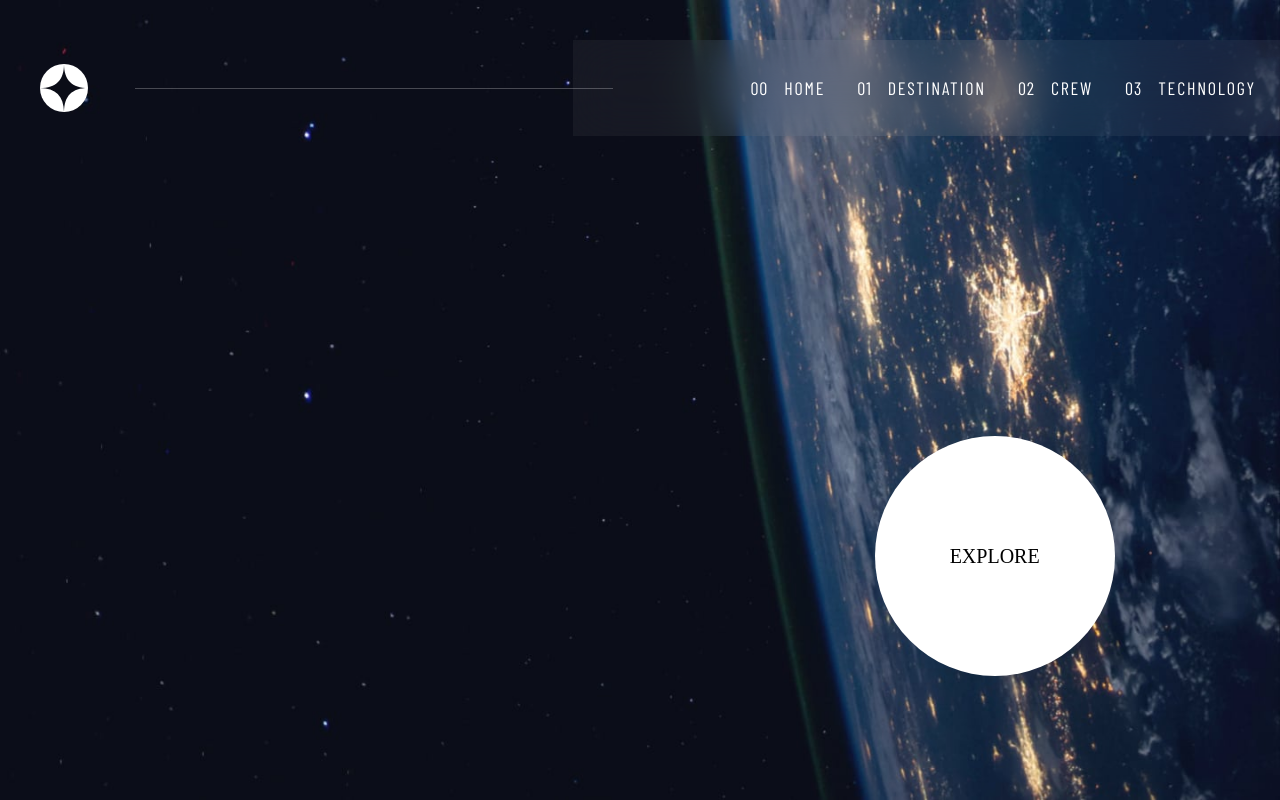
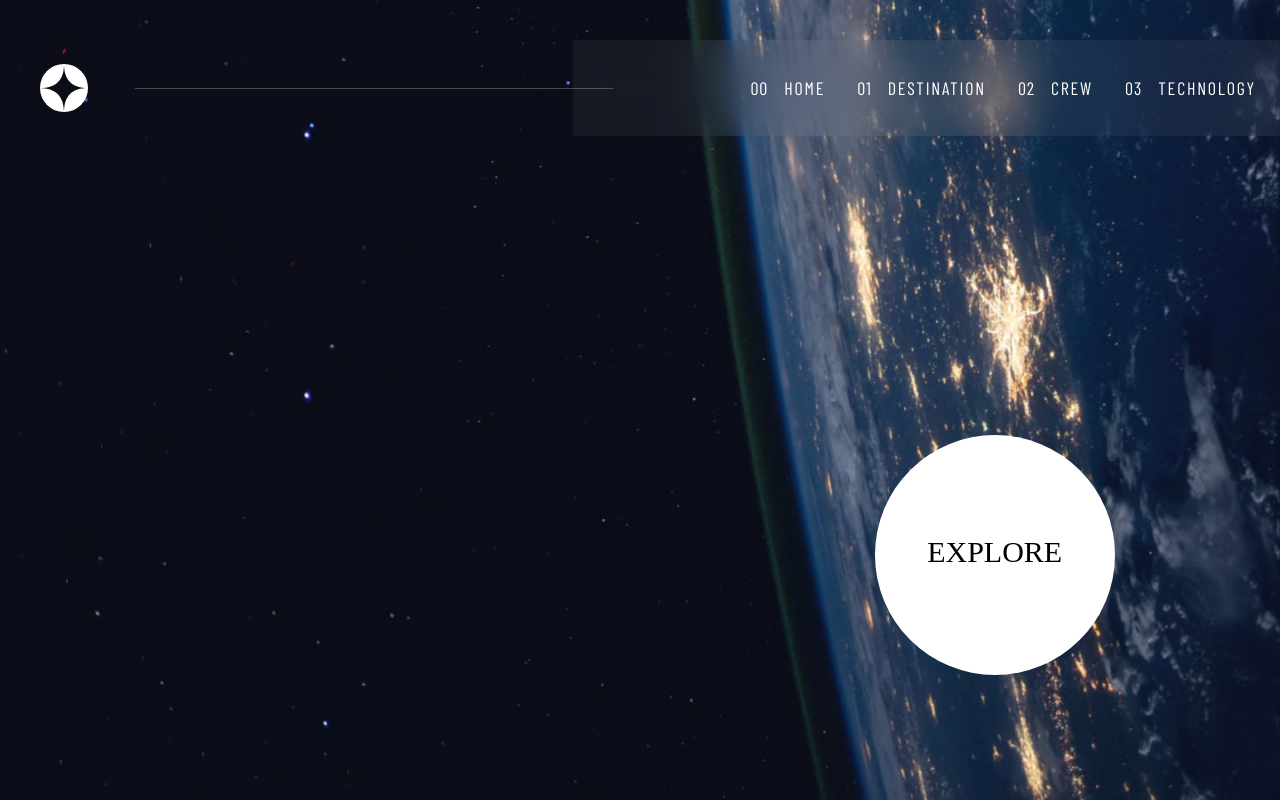
Before and after one commit to Xsiris/spacetourismrender, a React (Vite) app: page / in a window 1280 px wide. Shown: the top 800 px of the page. Built offline with nearby package versions, Linux system fonts and the light colour scheme; no server answers; a web font is replaced by a local one.

Commit message:
Increasd font size of 'Explore' button

```diff
--- a/src/css/output.css
+++ b/src/css/output.css
@@ -1288,6 +1288,11 @@ video {
     line-height: 1.75rem;
   }
 
+  .md\:text-3xl {
+    font-size: 1.875rem;
+    line-height: 2.25rem;
+  }
+
   .md\:font-light {
     font-weight: 300;
   }
--- a/src/pages/HomePage.jsx
+++ b/src/pages/HomePage.jsx
@@ -39,7 +39,7 @@ const HomePage = () => {
       <div className="flex flex-1 basis-full justify-center items-center md:mt-32 lg:mt-0 lg:items-end lg:flex-[0.5] lg:-translate-y-1/4">
         <div className="relative">
           <NavLink to="/destination" href="#" className="relative z-[1] peer font-Bellefair leading[36.7%] text-xl text-black">
-            <span className="relative z-[3]">EXPLORE</span>
+            <span className="relative z-[3] md:text-3xl">EXPLORE</span>
             <div className="z-[2] w-36 h-36 peer rounded-full absolute left-1/2 top-1/2 -translate-x-1/2 -translate-y-1/2 bg-white md:w-60 md:h-60"></div>
           </NavLink>
           <div className="transition-all ease-in-out z-0 w-80 h-80 rounded-full absolute left-1/2 top-1/2 -translate-x-1/2 -translate-y-1/2 opacity-0 bg-white peer-hover:opacity-25 duration-300 md:w-96 md:h-96"></div>
```
